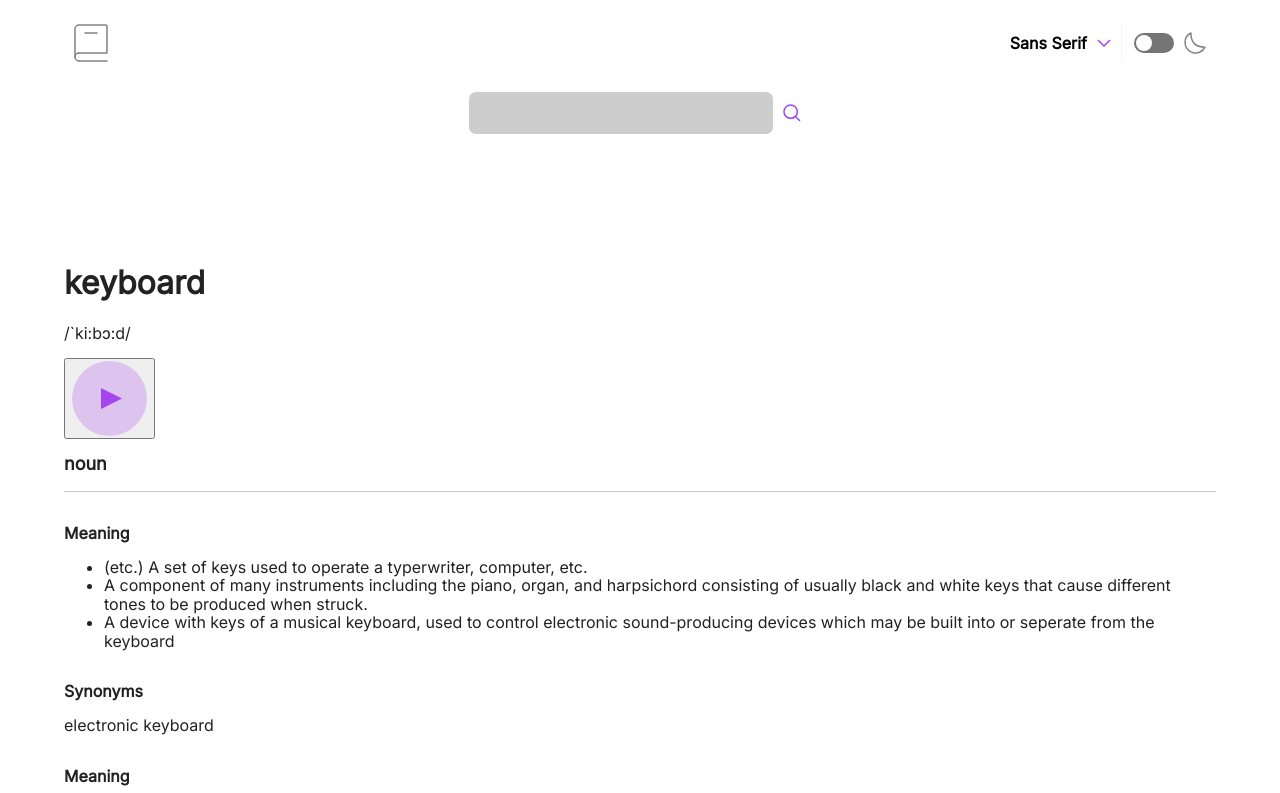
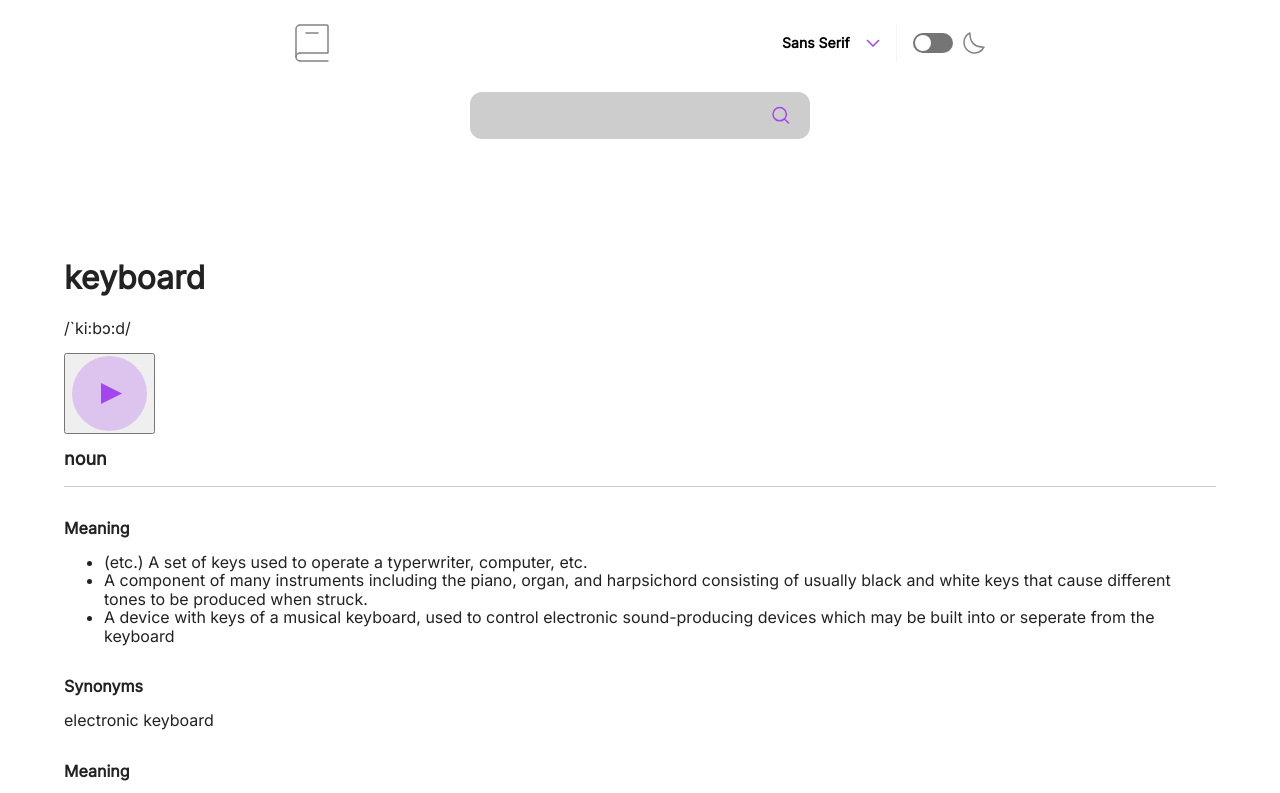
Before and after one commit to tauri-st/dictionary-web-app, a website built with Parcel: page dictionary-web-app-code/index.html in a window 1280 px wide. Shown: the top 793 px of the page. Built offline with nearby package versions, Linux system fonts and the light colour scheme.

Commit message:
Adjusted margin and padding around nav, search, header, elements, changed nav justification to space-around, change font size of drop down button

```diff
--- a/dictionary-web-app-code/css/_layout.scss
+++ b/dictionary-web-app-code/css/_layout.scss
@@ -27,7 +27,7 @@ html {
     flex-direction: column;
     justify-content: center;
     padding-top: 24px;
-    padding-bottom: 60px;
+    padding-bottom: 50px;
   }
 
   figure {
--- a/dictionary-web-app-code/css/_nav.scss
+++ b/dictionary-web-app-code/css/_nav.scss
@@ -2,7 +2,7 @@
   nav {
     display: flex;
     flex-direction: row wrap;
-    justify-content: space-between;
+    justify-content: space-around;
 
     .settings {
       display: flex;
@@ -13,9 +13,14 @@
       align-items: center;
     }
 
+    .dropdown-arrow {
+      margin: 0 16px;
+    }
+
     button {
       background-color: white;
       border: none;
+      font-size: .875rem;
       font-weight: bold;
       padding: 0;
     }
@@ -25,7 +30,7 @@
       align-items: center;
       border-left: 1px solid #F4F4F4;
       margin: 0;
-      padding-left: 12px;
+      padding-left: 16px;
     }
 
     /* The switch - the box around the slider */
--- a/dictionary-web-app-code/css/main.scss
+++ b/dictionary-web-app-code/css/main.scss
@@ -99,9 +99,18 @@
   .search-input {
     background-color: #CDCDCD;
     border: none;
-    border-radius: 7px;
-    height: 40px;
-    min-width: 300px;
+    border-radius: 12px 0 0 12px;
+    font-weight: bold;
+    height: 45px;
+    padding-left: 20px;
+    min-width: 280px;
+  }
+
+  .magnifying-glass {
+    background-color: #CDCDCD;
+    border-radius: 0 12px 12px 0;
+    margin: 0;
+    padding-right: 20px;
   }
 
   /* ==========================================================================
--- a/dictionary-web-app-code/index.html
+++ b/dictionary-web-app-code/index.html
@@ -35,7 +35,7 @@
         <div class="settings">
           <button class="dropdown">
             Sans Serif
-            <figure>
+            <figure class="dropdown-arrow">
               <img src="assets/images/icon-arrow-down.svg" alt="Down arrow icon for dropdown to select fonts">
             </figure>
           </button>
@@ -53,7 +53,7 @@
         <label class="search-label" for="search-bar">
           <input class="search-input" type="text" name="search-bar" value="">
         </label>
-        <figure>
+        <figure class="magnifying-glass">
           <img src="assets/images/icon-search.svg" >
         </figure>
       </div>
```
Also changed, not shown: dictionary-web-app-code/css/main.css, 1 other file.
